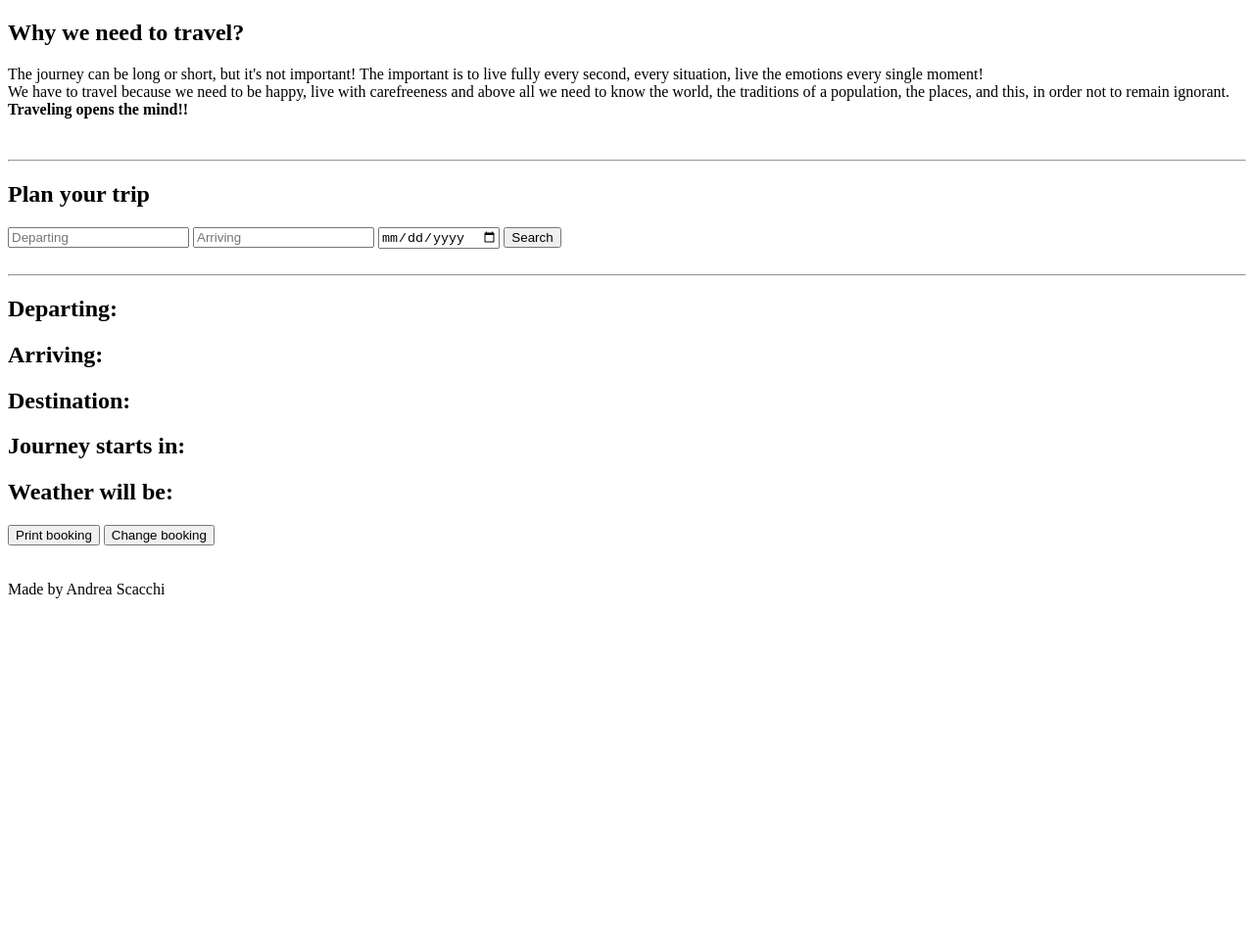
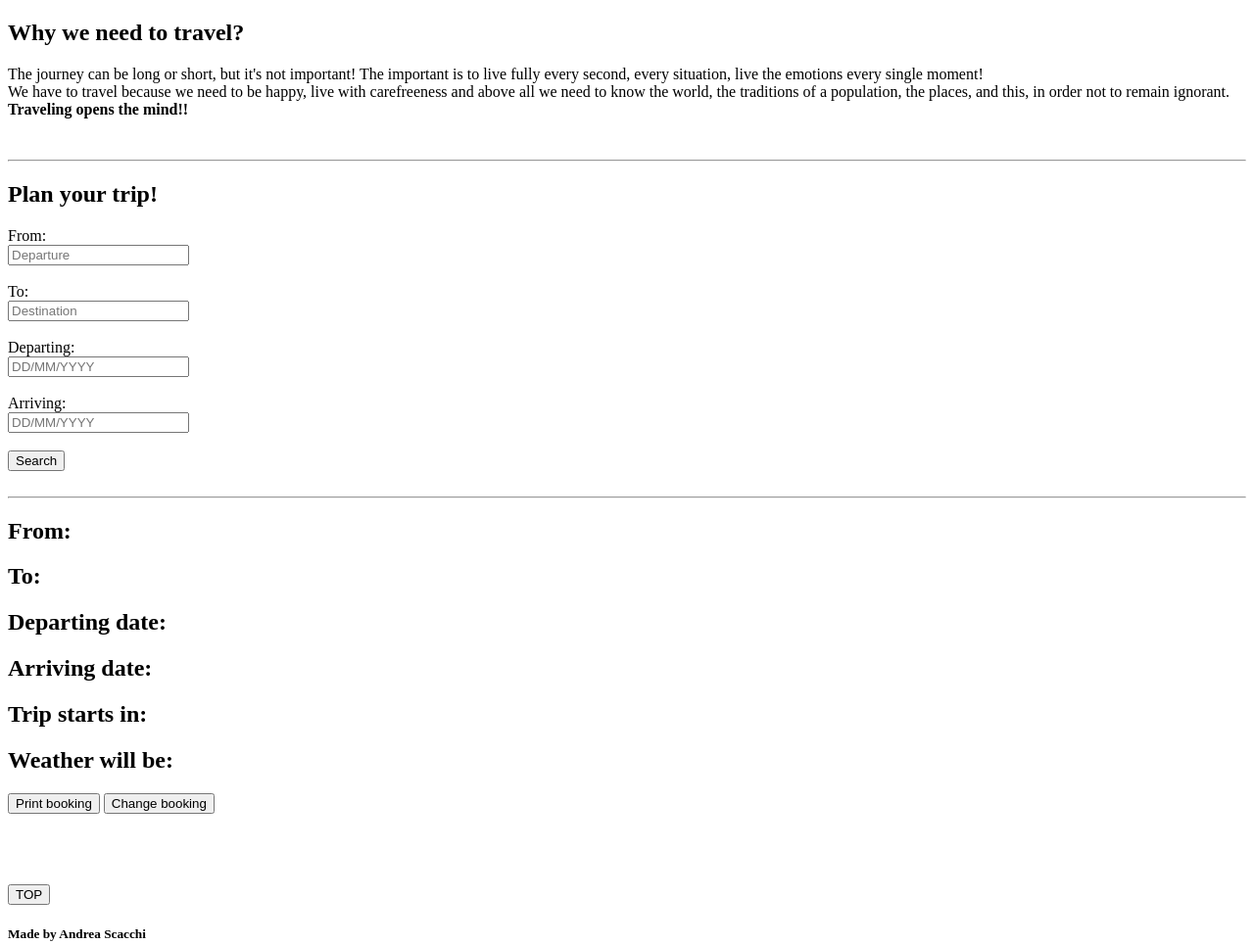
Before and after one commit to AndreaScacchi/Travel-App, a website: page src/client/views/index.html in a window 1280 px wide. Shown: the whole page at 98% size. Before the commit the page ends 800 px from the top, so only its background shows below. Drawn offline with Linux system fonts and the light colour scheme.

Commit message:
Update index.html

```diff
--- a/src/client/views/index.html
+++ b/src/client/views/index.html
@@ -14,34 +14,57 @@
         <section id="MyJourney">
             <div class="the_trip">
                 <form class="form_content" onsubmit="return Client.handleSubmit(event)">
-                  <h2 class="form-text">Plan your trip</h2>
-                  <input type="text" id="input-from" name="from" placeholder="Departing" autocomplete="off" required>
-                  <input type="text" id="input-to" name="to" placeholder="Arriving" autocomplete="off" required>
-                  <input type="date" id="input-date" name="date" required>
-                  <button type="submit" class="button button-submit" name="submit" value="Submit" onclick="return Client.handleSubmit(event)" onsubmit="return handleSubmit(event)">Search</button>
+                  <h2 class="form-text">Plan your trip!</h2>
                 </form>
             </div>
         </section>
+        <div class="planTheTrip">
+            <div class="plan_trip">
+                <div class="from"><label for="firstCity">From:</label></div>
+                <div class="from1"><input type="text" id="firstCity" placeholder="Departure"></div>
+            </div>
+            <br>
+            <div class="plan_trip">
+                <div class="to"><label for="secondCity">To:</label></div>
+                <div class="to1"><input type="text" id="secondCity" placeholder="Destination"/></div>
+            </div>
+            <br>
+            <div class="plan_trip">
+                <div class="dep"><label for="date1">Departing:</label></div>
+                <div class="dep1"><input type="text" id="date1" placeholder="DD/MM/YYYY" onfocus="(this.type='date')" onblur="(this.type='text')" /></div>
+            </div>
+            <br>
+            <div class="plan_trip">
+                <div class="arr"><label for="date2">Arriving:</label></div>
+                <div class="arr1"><input type="text" id="date2" placeholder="DD/MM/YYYY" onfocus="(this.type='date')" onblur="(this.type='text')" /></div>
+            </div>
+            <br>
+            <button class="search_trip" id="the_search" href="#">Search</button>
+        </div>
         <br>
         <hr>
         <section id="results">
             <div class="the_results">
                 <div class="MyResults">
-                  <h2 class="dep-text-result">Departing: <span class="departing"></span></h2>
-                  <h2 class="arr-text-result">Arriving: <span class="arriving"></span></h2>
-                  <h2 class="city-text-result">Destination: <span class="city"></span></h2>
-                  <h2 class="days-text-result">Journey starts in: <span class="trip"></span></h2>
+                  <h2 class="departing-text-result">From: <span class="departing"></span></h2>
+                  <h2 class="arriving-text-result">To: <span class="arriving"></span></h2>
+                  <h2 class="datee1-text-result">Departing date: <span class="first_date"></span></h2>
+                  <h2 class="datee2-text-result">Arriving date: <span class="second_date"></span></h2>
+                  <h2 class="days-text-result">Trip starts in: <span class="days"></span></h2>
                   <h2 class="weather-text-result">Weather will be: <span class="weather"></span></h2>
-                  <button class="button button-print" id="print" href="#">Print booking</button>
-                  <button class="button button-change" id="change" href="#">Change booking</button>
+                  <button class="button-print" id="print" href="#">Print booking</button>
+                  <button class="button-change" id="change" href="#">Change booking</button>
                 </div>
             </div>
         </section>
         <br>
         <br>
+        <br>
+        <br>
         <footer>
+            <button id="generate" class="btn">TOP</button>
             <div class="name">
-                Made by Andrea Scacchi
+                <h5>Made by Andrea Scacchi</h5>
             </div>
         </footer>
     </body>
```
